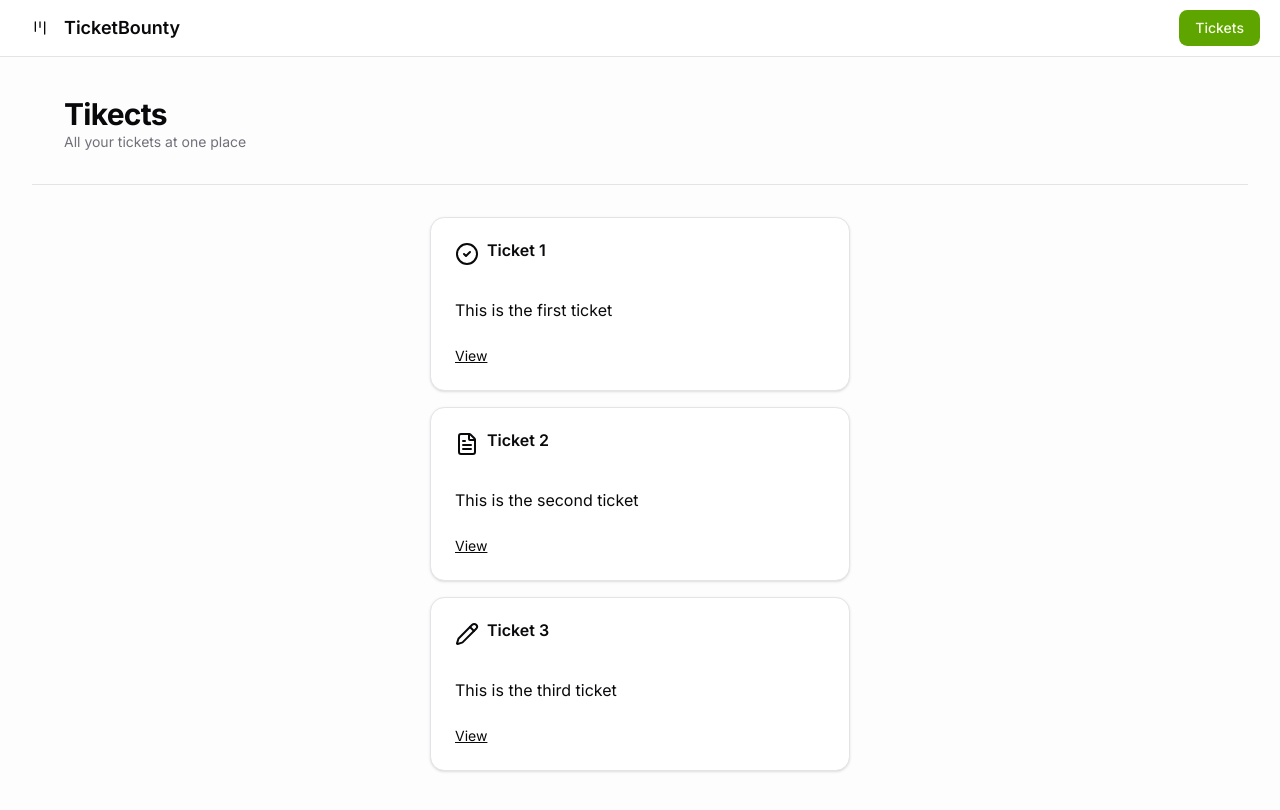
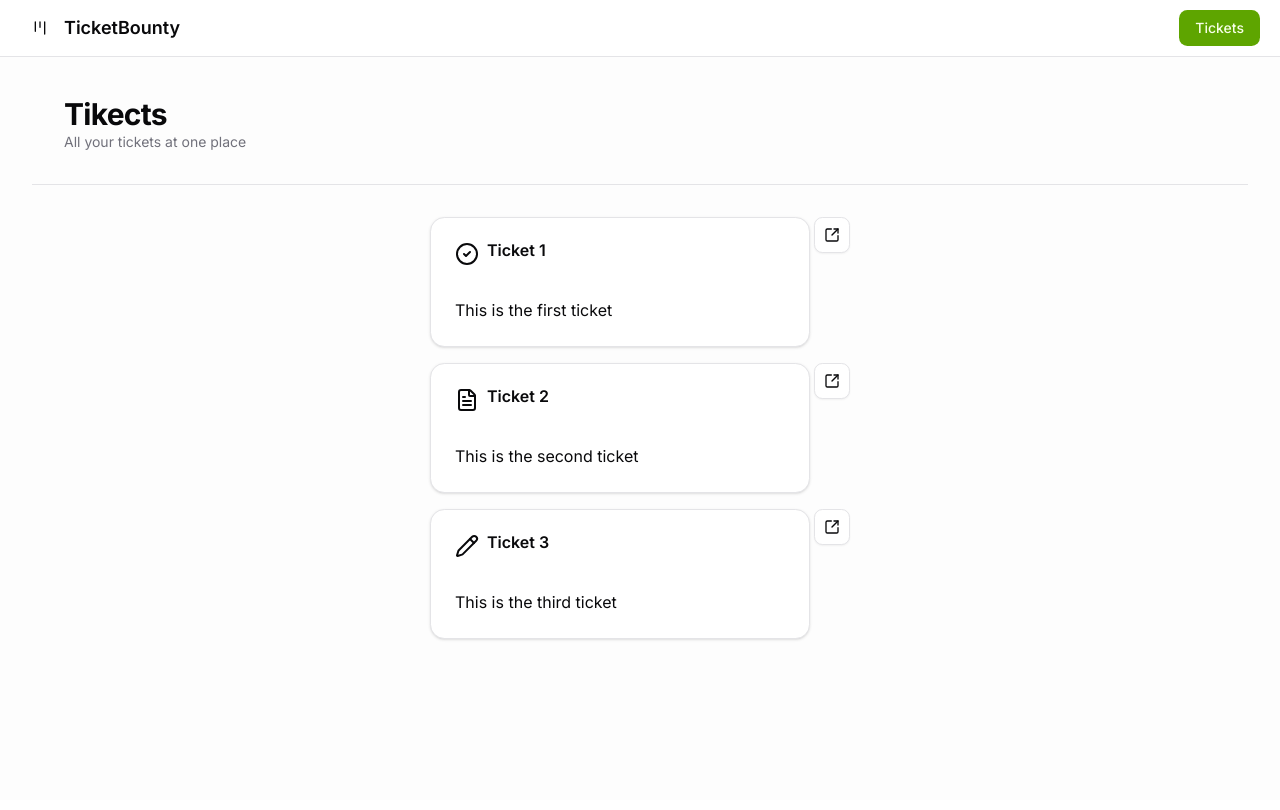
Before and after one commit to jorgekairiyama/the-road-to-next-app, a Next.js app: page /tickets in a window 1280 px wide. Shown: the top 810 px of the page. Built offline with nearby package versions, Linux system fonts and the light colour scheme.

Commit message:
56 Modify Ticket-item, allow to include buttons to view, modify, etc

```diff
--- a/src/features/ticket/components/ticket-item.tsx
+++ b/src/features/ticket/components/ticket-item.tsx
@@ -1,15 +1,25 @@
 import Link from "next/link";
-import { Card, CardContent, CardFooter, CardHeader, CardTitle } from "@/src/components/ui/card";
+import { Card, CardContent, CardHeader, CardTitle } from "@/src/components/ui/card";
 import { ticketPath } from "@/src/paths";
 import { TICKET_ICONS } from "../constants";
 import { Ticket } from "../types";
+import { LucideSquareArrowOutUpRight } from "lucide-react";
+import { Button } from "@/src/components/ui/button";
 
 type TicketItemProps = {
     ticket: Ticket;
 };
 const TicketItem = ({ ticket }: TicketItemProps) => {
+    const detailButton = (
+        <Button variant="outline" size="icon" asChild>
+            <Link href={ticketPath(ticket.id)}>
+                <LucideSquareArrowOutUpRight className="h-4 w-4" />
+            </Link>
+        </Button>
+    );
     return (
-        <Card className="w-full max-w-[420px]">
+        <div className="w-full max-w-[420px] flex gap-x-1">
+            <Card className="w-full">
                 <CardHeader>
                     <CardTitle className="flex gap-x-2">
                         <span>{TICKET_ICONS[ticket.status]}</span>
@@ -21,13 +31,11 @@
                         {ticket.content}
                     </span>
                 </CardContent>
-            <CardFooter>
-                <Link href={ticketPath(ticket.id)} className="text-sm underline">
-                    View
-                </Link>
-            </CardFooter>
-
             </Card >
+            <div className="flex flex-col gap-y-1">
+                {detailButton}
+            </div>
+        </div>
     );
 }
 
```
Lines whose indentation alone changed are shown as unchanged.
